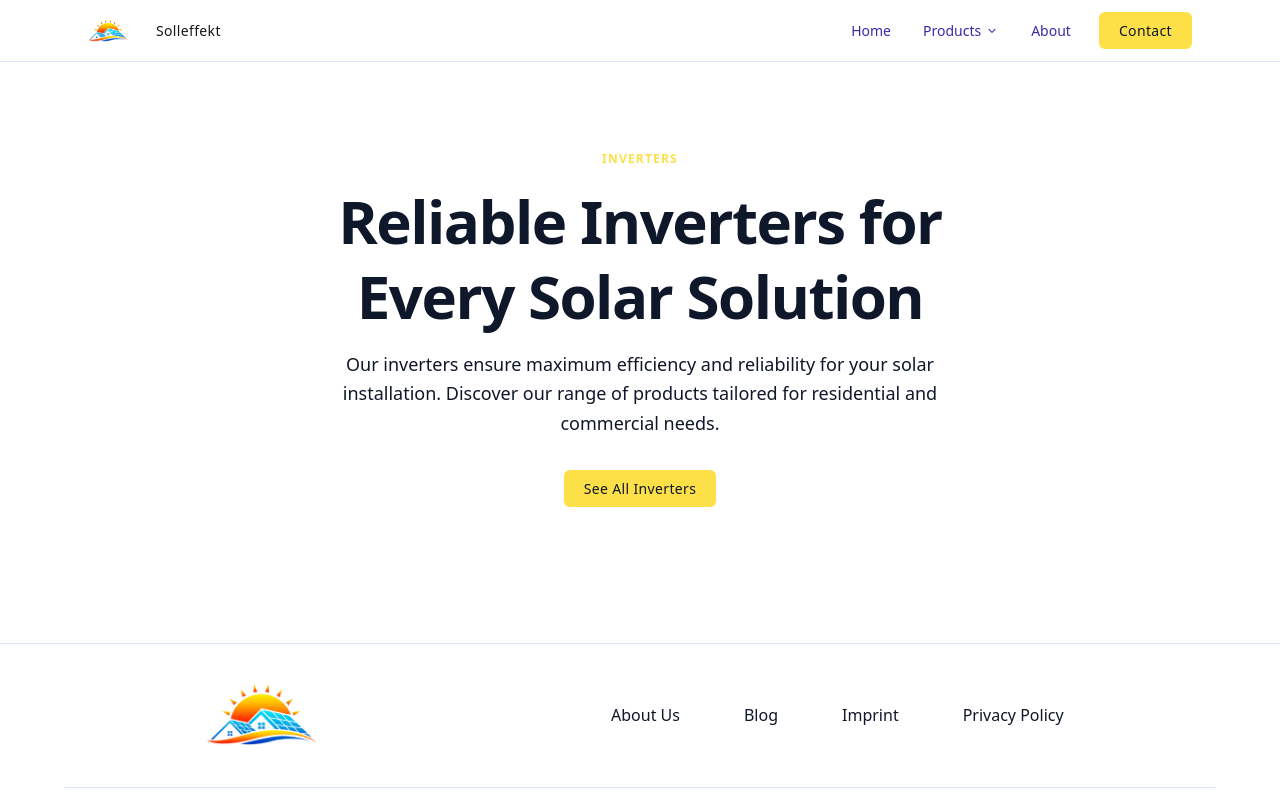
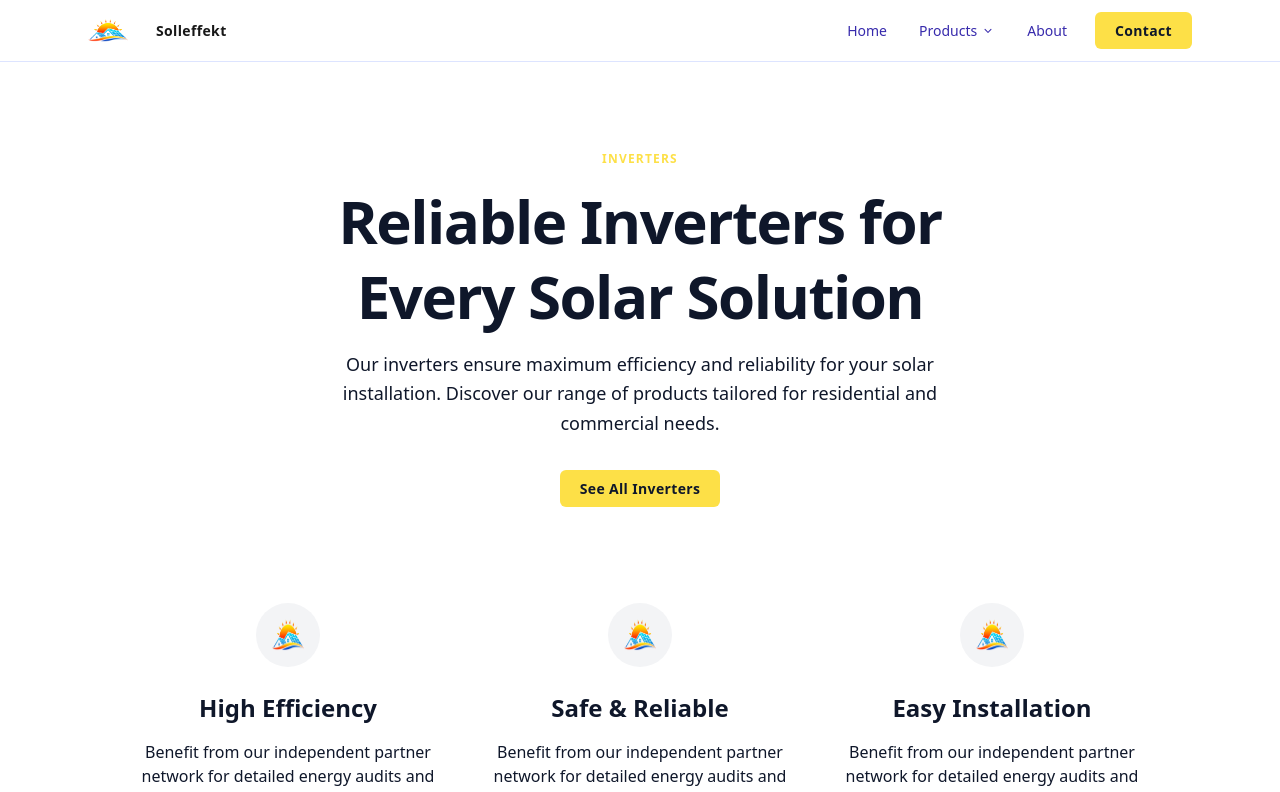
Before and after one commit to Zappp/solleffekt, a Next.js app: page /products/inverters in a window 1280 px wide. Shown: the top 792 px of the page. Built offline with nearby package versions, Linux system fonts and the light colour scheme; a web font is replaced by a local one.

Commit message:
update typography

```diff
--- a/src/app/globals.css
+++ b/src/app/globals.css
@@ -13,7 +13,7 @@
 :root {
   --background: #ffffff; /* white dominant light background */
   --foreground: #0f172a; /* slate-900 for strong contrast */
-  --uptitle-yellow: #fde047; /* tailwind yellow-300 */
+  --overline-yellow: #fde047; /* tailwind yellow-300 */
   --btn-yellow-bg: #fde047;
   --btn-yellow-text: #0f172a;
   --btn-yellow-hover: #facc15; /* yellow-400 */
@@ -151,6 +151,7 @@ body {
 }
 
 .typography-overline {
+  color: var(--overline-yellow);
   font-size: var(--font-size-xs);
   line-height: var(--line-height-normal);
   font-weight: var(--font-weight-semibold);
@@ -161,7 +162,7 @@ body {
 .typography-button {
   font-size: var(--font-size-sm);
   line-height: var(--line-height-normal);
-  font-weight: var(--font-weight-medium);
+  font-weight: var(--font-weight-semibold);
   letter-spacing: 0.025em;
   padding: 0.5rem 1.25rem; /* 8px 20px */
 }
@@ -169,7 +170,7 @@ body {
 .typography-button-large {
   font-size: var(--font-size-base);
   line-height: var(--line-height-normal);
-  font-weight: var(--font-weight-medium);
+  font-weight: var(--font-weight-semibold);
   letter-spacing: 0.025em;
 }
 
@@ -186,20 +187,11 @@ body {
   color: rgb(23 23 23); /* neutral-800 */
 }
 
-.uptitle-yellow {
-  color: var(--uptitle-yellow);
-  text-transform: uppercase;
-  font-weight: 600;
-  letter-spacing: 0.1em;
-}
-
 .btn-yellow {
   background: var(--btn-yellow-bg);
   color: var(--btn-yellow-text);
   border-radius: 0.375rem;
-  font-weight: 500;
   transition: background 0.2s;
-  padding: 0.5rem 1.25rem;
 }
 .btn-yellow:hover,
 .btn-yellow:focus {
@@ -211,9 +203,7 @@ body {
   color: var(--btn-white-text);
   border: 1px solid #e5e7eb;
   border-radius: 0.375rem;
-  font-weight: 500;
   transition: background 0.2s;
-  padding: 0.5rem 1.25rem;
 }
 .btn-white:hover,
 .btn-white:focus {
@@ -221,6 +211,6 @@ body {
 }
 
 .rounded-image {
-  border-radius: var(--image-radius) !important;
+  border-radius: var(--image-radius);
   overflow: hidden;
 }
--- a/src/app/products/inverters/page.tsx
+++ b/src/app/products/inverters/page.tsx
@@ -1,7 +1,9 @@
+import { SolutionsFeatures } from 'app/components/sections/SolutionsFeatures'
 import { SolutionsHeader } from 'app/components/sections/SolutionsHeader'
 
 export default function InvertersPage() {
   return (
+    <>
       <SolutionsHeader
         uptitle="Inverters"
         title="Reliable Inverters for Every Solar Solution"
@@ -9,5 +11,31 @@ export default function InvertersPage() {
         buttonLabel="See All Inverters"
         buttonHref="/products/inverters/list"
       />
+      <SolutionsFeatures
+        features={[
+          {
+            iconSrc: '/logo.png',
+            iconAlt: 'Efficiency',
+            title: 'High Efficiency',
+            description:
+              'Benefit from our independent partner network for detailed energy audits and targeted consultations without being tied to specific products.',
+          },
+          {
+            iconSrc: '/logo.png',
+            iconAlt: 'Safe & Reliable',
+            title: 'Safe & Reliable',
+            description:
+              'Benefit from our independent partner network for detailed energy audits and targeted consultations without being tied to specific products.',
+          },
+          {
+            iconSrc: '/logo.png',
+            iconAlt: 'Easy Installation',
+            title: 'Easy Installation',
+            description:
+              'Benefit from our independent partner network for detailed energy audits and targeted consultations without being tied to specific products.',
+          },
+        ]}
+      />
+    </>
   )
 }
--- a/src/components/sections/MissionSection.tsx
+++ b/src/components/sections/MissionSection.tsx
@@ -13,7 +13,7 @@ export function MissionSection({ title, subtitle, imageSrc, imageAlt }: MissionS
   return (
     <section className="flex flex-col gap-4">
       <h2 className="typography-h2">{title}</h2>
-      <p className="typography-overline uptitle-yellow">{subtitle}</p>
+      <p className="typography-overline">{subtitle}</p>
       <div className="rounded-image overflow-hidden border border-neutral-200">
         <Image src={imageSrc} alt={imageAlt} className="h-auto w-full object-cover" sizes="100vw" />
       </div>
--- a/src/components/sections/OptimizeSection.tsx
+++ b/src/components/sections/OptimizeSection.tsx
@@ -28,7 +28,7 @@ export function OptimizeSection({
   return (
     <section className="grid grid-cols-1 gap-8 lg:grid-cols-2">
       <div className="flex flex-col gap-4">
-        <div className="typography-overline uptitle-yellow">{uptitle}</div>
+        <div className="typography-overline">{uptitle}</div>
         <h2 className="typography-h2">{title}</h2>
         <p className="typography-body typography-subtle">{subtitle}</p>
         <div className="mt-2 flex flex-col gap-3">
--- a/src/components/sections/SolarPanelsPartnerSection.tsx
+++ b/src/components/sections/SolarPanelsPartnerSection.tsx
@@ -28,7 +28,7 @@ export function SolarPanelsPartnerSection({ items }: { items: PartnerBlock[] })
         return (
           <div key={block.id} className={`grid grid-cols-1 gap-8 ${gridCols} ${swapOrder}`}>
             <div className="flex flex-col gap-6">
-              <div className="typography-overline uptitle-yellow">{block.uptitle}</div>
+              <div className="typography-overline">{block.uptitle}</div>
               <div className="flex flex-col gap-8">
                 {block.points.map((pt) => (
                   <div key={pt.id} className="flex items-start gap-4">
--- a/src/components/sections/SolarPanelsSolutionsSection.tsx
+++ b/src/components/sections/SolarPanelsSolutionsSection.tsx
@@ -26,7 +26,7 @@ export function SolarPanelsSolutionsSection({
   return (
     <section className="grid grid-cols-1 gap-10 md:grid-cols-2">
       <div className="flex flex-col gap-6">
-        {uptitle ? <div className="typography-overline uptitle-yellow">{uptitle}</div> : null}
+        {uptitle ? <div className="typography-overline">{uptitle}</div> : null}
         <h2 className="typography-h2">{heading}</h2>
         {descriptions && descriptions.length > 0 ? (
           <div className="typography-body typography-emphasis flex flex-col gap-4">
--- /dev/null
+++ b/src/components/sections/SolutionsFeatures.tsx
@@ -0,0 +1,28 @@
+import { Image } from '../ui/Image'
+
+interface Feature {
+  iconSrc: string
+  iconAlt: string
+  title: string
+  description: string
+}
+
+interface SolutionsFeaturesProps {
+  features: Feature[]
+}
+
+export function SolutionsFeatures({ features }: SolutionsFeaturesProps) {
+  return (
+    <section className="flex flex-wrap justify-center gap-8 py-8">
+      {features.map((feature, idx) => (
+        <div key={idx} className="flex w-full max-w-xs flex-col items-center gap-4 text-center">
+          <div className="mb-2 flex h-16 w-16 items-center justify-center rounded-full bg-gray-100 text-3xl">
+            <Image src={feature.iconSrc} alt={feature.iconAlt} className="h-8 w-8" />
+          </div>
+          <h3 className="typography-h3">{feature.title}</h3>
+          <p className="typography-body">{feature.description}</p>
+        </div>
+      ))}
+    </section>
+  )
+}
--- a/src/components/sections/SolutionsHeader.tsx
+++ b/src/components/sections/SolutionsHeader.tsx
@@ -17,7 +17,7 @@ export function SolutionsHeader({
 }: SolutionsHeaderProps) {
   return (
     <section className="flex flex-col items-center justify-center gap-4 py-16 text-center">
-      <div className="typography-overline uptitle-yellow">{uptitle}</div>
+      <div className="typography-overline">{uptitle}</div>
       <h1 className="typography-h1 max-w-2xl">{title}</h1>
       <p className="typography-body-large max-w-2xl">{description}</p>
       <Link href={buttonHref} className="typography-button btn-yellow mt-4 inline-block rounded-md">
```
Lines whose indentation alone changed are shown as unchanged.
